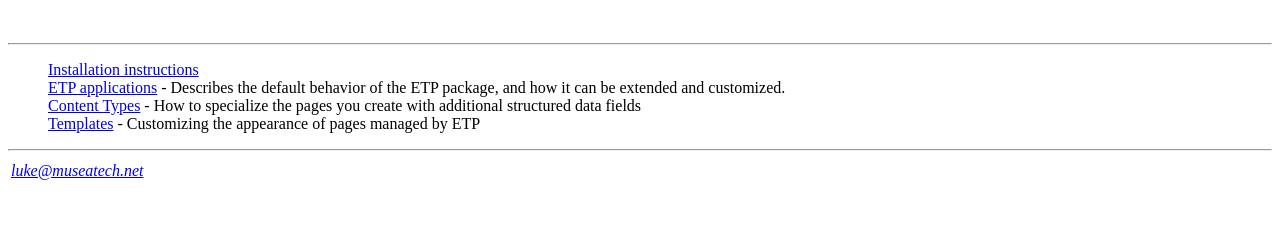
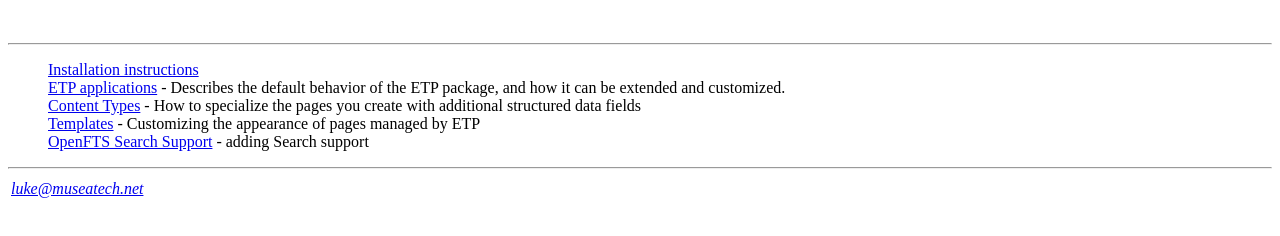
Before and after one commit to openacs/edit-this-page, a plain HTML site: page www/doc/index.html in a window 1280 px wide. Shown: the part 38-274 px from the top of the page. Drawn offline with Linux system fonts and the light colour scheme.

Commit message:
Added link to search doc.

```diff
--- a/www/doc/index.html
+++ b/www/doc/index.html
@@ -31,6 +31,9 @@
 
 <br>
 
+		    <a href="searching">OpenFTS Search Support</a>
+		    - adding Search support
+		    <br />
 </blockquote>
 
 
```
